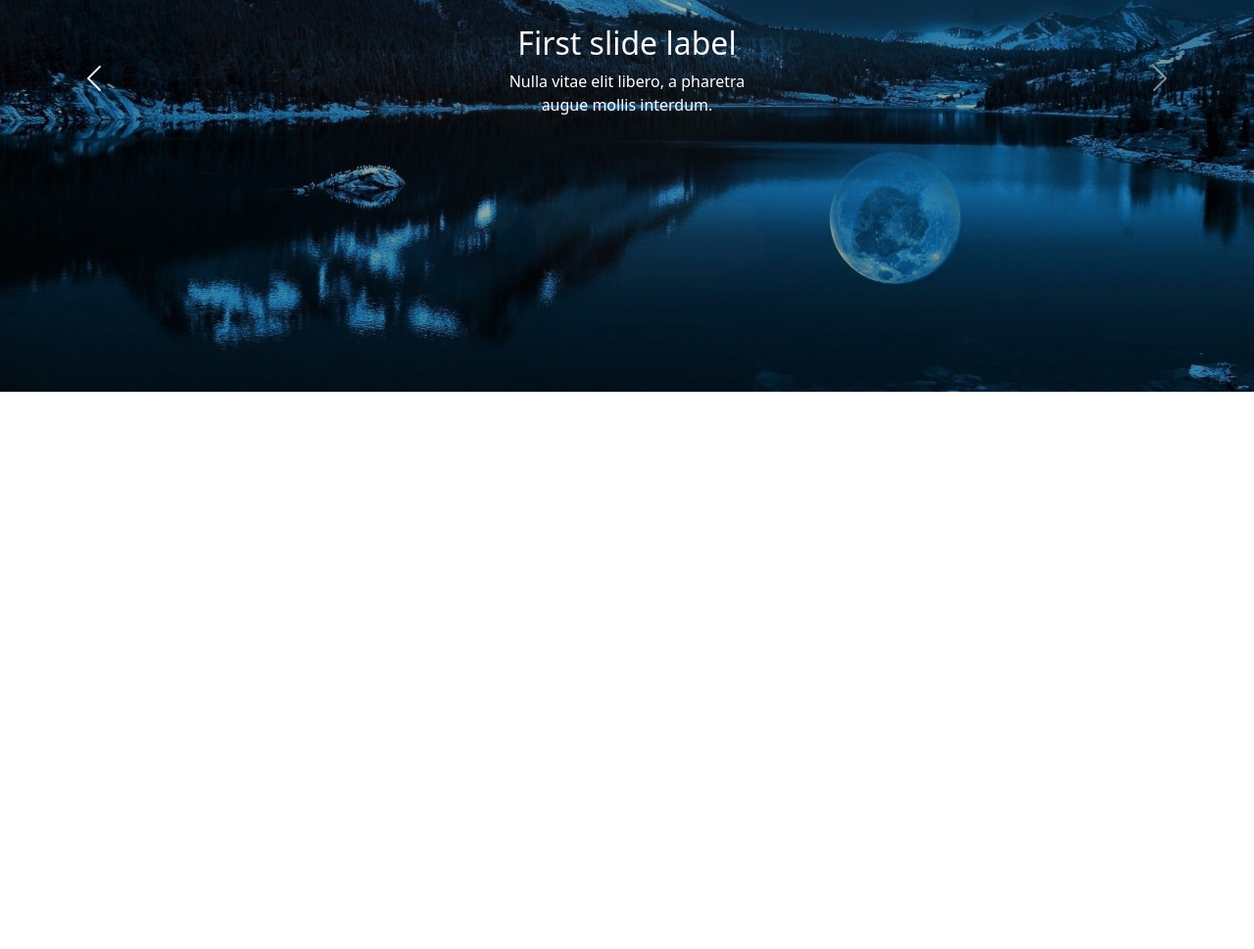
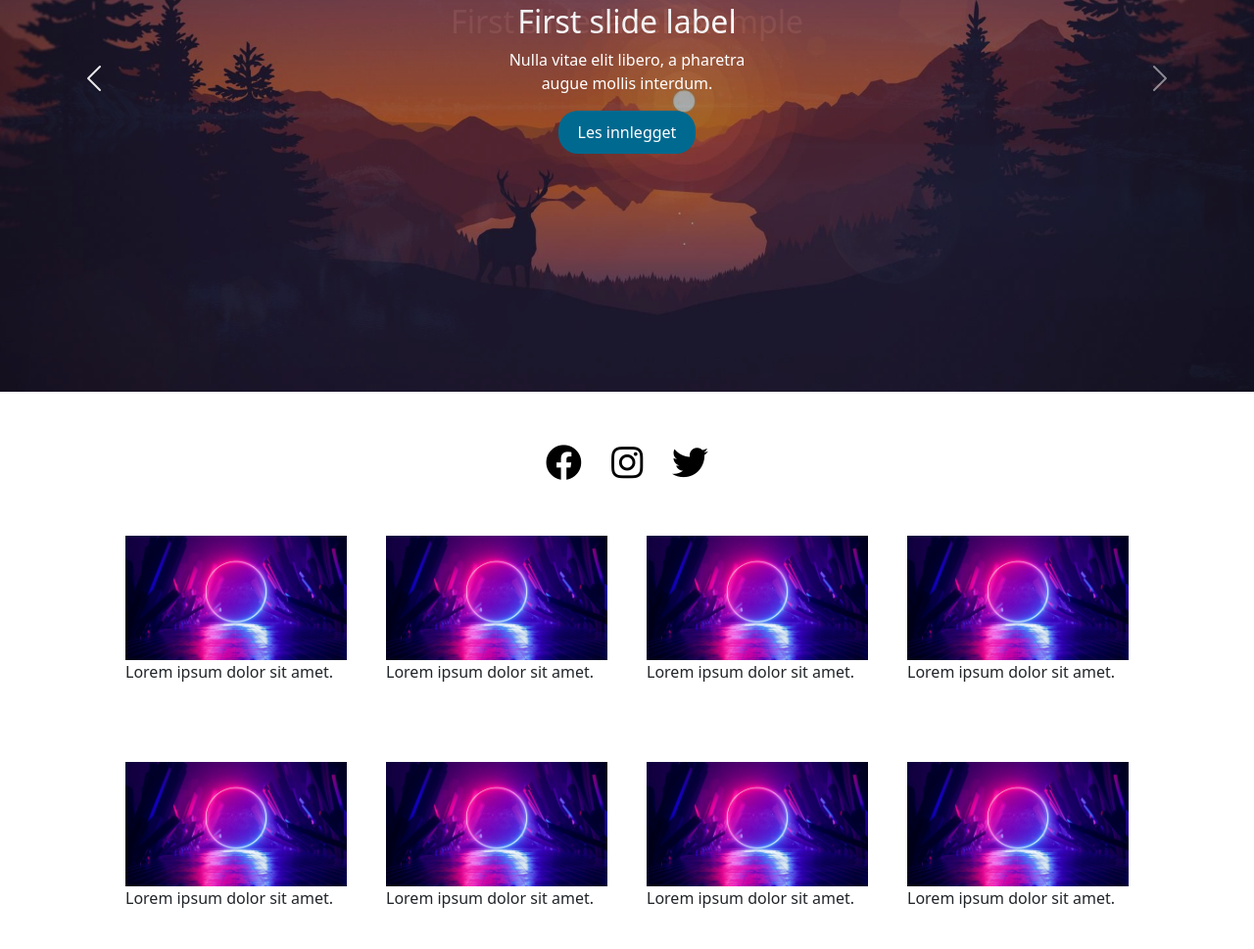
Before and after one commit to johannranudd/neil-test, a plain HTML site: page index.html in a window 1280 px wide. Shown: the part 240-1209 px from the top of the page at 98% size. Before the commit the page ends 800 px from the top, so only its background shows below. Drawn offline with nearby package versions, Linux system fonts and the light colour scheme.

Commit message:
grid-container

```diff
--- a/index.html
+++ b/index.html
@@ -44,7 +44,7 @@
           <div class="line1"></div>
           <div class="line2"></div>
           <div class="line3"></div>
-      </div>
+        </div>
       </nav>
     </header>
 
@@ -68,6 +68,7 @@
               Nulla vitae elit libero, a pharetra <br />
               augue mollis interdum.
             </p>
+            <a href="#">Les innlegget</a>
           </div>
         </div>
 
@@ -83,6 +84,7 @@
               Nulla vitae elit libero, a pharetra <br />
               augue mollis interdum.
             </p>
+            <a href="#">Les innlegget</a>
           </div>
         </div>
 
@@ -97,6 +99,7 @@
             <p>
               Nulla vitae elit libero, a pharetra <br />augue mollis interdum.
             </p>
+            <a href="#">Les innlegget</a>
           </div>
         </div>
       </div>
@@ -120,6 +123,65 @@
       </a>
     </div>
 
+    <!-- main section -->
+    <main class="main-index">
+      <div class="social-icons">
+        <a href="#"><i class="fab fa-facebook"></i></a>
+        <a href="#"><i class="fab fa-instagram"></i></a>
+        <a href="#"><i class="fab fa-twitter"></i></a>
+      </div>
+<div class="grid-c-5">
+  <figure>
+    <img src="./img/image-1.jpg" alt="ferris wheel">
+    <figcaption>
+      Lorem ipsum dolor sit amet.
+    </figcaption>
+  </figure>
+  <figure>
+    <img src="./img/image-1.jpg" alt="ferris wheel">
+    <figcaption>
+      Lorem ipsum dolor sit amet.
+    </figcaption>
+  </figure>
+  <figure>
+    <img src="./img/image-1.jpg" alt="ferris wheel">
+    <figcaption>
+      Lorem ipsum dolor sit amet.
+    </figcaption>
+  </figure>
+  <figure>
+    <img src="./img/image-1.jpg" alt="ferris wheel">
+    <figcaption>
+      Lorem ipsum dolor sit amet.
+    </figcaption>
+  </figure>
+  <figure>
+    <img src="./img/image-1.jpg" alt="ferris wheel">
+    <figcaption>
+      Lorem ipsum dolor sit amet.
+    </figcaption>
+  </figure>
+  <figure>
+    <img src="./img/image-1.jpg" alt="ferris wheel">
+    <figcaption>
+      Lorem ipsum dolor sit amet.
+    </figcaption>
+  </figure>
+  <figure>
+    <img src="./img/image-1.jpg" alt="ferris wheel">
+    <figcaption>
+      Lorem ipsum dolor sit amet.
+    </figcaption>
+  </figure>
+  <figure>
+    <img src="./img/image-1.jpg" alt="ferris wheel">
+    <figcaption>
+      Lorem ipsum dolor sit amet.
+    </figcaption>
+  </figure>
+</div>
+    </main>
+
     <!-- BS -->
     <script
       src="https://cdn.jsdelivr.net/npm/@popperjs/core@2.5.4/dist/umd/popper.min.js"
--- a/styles/_carousel.scss
+++ b/styles/_carousel.scss
@@ -1,9 +1,9 @@
 .item-1 {
-    background: url("../img/image-2.jpg") no-repeat center center/cover;
+    background: url("../img/image-3.jpg") no-repeat center center/cover;
     height: 80vh;
   }
   .item-2 {
-    background: url("../img/image-3.jpg") no-repeat center center/cover;
+    background: url("../img/image-2.jpg") no-repeat center center/cover;
     height: 80vh;
   }
   .item-3 {
@@ -56,6 +56,13 @@
     h5 {
       font-size: 8vw;
     }
+    a {
+      font-size: 1rem;
+      background: rgb(0, 105, 143);
+      color: white;
+      padding: 10px 20px;
+      border-radius: 20px;
+    }
     @media (min-width: 400px) {
       h5 {
         font-size: 2rem;
--- a/styles/_core.scss
+++ b/styles/_core.scss
@@ -1,3 +1,39 @@
+// !flexes
+@mixin flex-sb-c {
+  display: flex;
+  justify-content: space-between;
+  align-items: center;
+}
+
+@mixin flex-c-c{
+  display: flex;
+  justify-content: center;
+  align-items: center;
+}
+@mixin flex-col-c{
+  display: flex;
+  flex-direction: column;
+  align-items: center;
+}
+// !widths
+@mixin w-95-max-1400 {
+  width: 95%;
+  margin: auto;
+  max-width: 1500px;
+}
+@mixin w-90-max-1400 {
+  width: 90%;
+  margin: auto;
+  max-width: 1500px;
+}
+
+@mixin w-80-max-1400 {
+  width: 80%;
+  margin: auto;
+  max-width: 1500px;
+}
+
+
 * {
   padding: 0;
   margin: 0;
@@ -7,7 +43,6 @@
 body {
   overflow-x: hidden;
 }
-
 a {
   text-decoration: none;
 }
@@ -15,15 +50,18 @@ a {
 ul {
   list-style-type: none;
 }
-
-@mixin flex-sb-c {
-  display: flex;
-  justify-content: space-between;
-  align-items: center;
+figure {
+  @include flex-col-c();
+  padding: 20px 0;
+  margin: 0;
+  img {
+    width: 100%;
+    max-width: 400px;
+    min-width: 150px;
+  }
+  figcaption {
+    width: 100%;
+    max-width: 400px;
+    margin: auto;
+  }
 }
-
-@mixin w-90-max-1400 {
-  width: 90%;
-  margin: auto;
-  max-width: 1500px;
-}
--- /dev/null
+++ b/styles/_frontpage.scss
@@ -0,0 +1,44 @@
+.main-index {
+  position: absolute;
+  top: 85vh;
+  width: 100%;
+}
+.social-icons {
+  @include flex-c-c();
+  width: 250px;
+  margin: auto;
+  a {
+    padding: 15px;
+  }
+  &:hover {
+    i {
+      transition: 0.3s;
+      color: rgb(110, 110, 110);
+    }
+  }
+}
+
+.social-icons i {
+  color: #000;
+  font-size: 2.3rem;
+  &:hover {
+    transition: 0.3s;
+    color: #000;
+  }
+}
+
+.grid-c-5 {
+  padding: 20px 0;
+  @include w-95-max-1400();
+  @media (min-width: 768px) {
+    @include w-80-max-1400();
+    display: grid;
+    grid-template-columns: repeat(2, 1fr);
+    grid-gap: 2.5rem;
+  }
+  @media (min-width: 1024px) {
+    display: grid;
+    grid-template-columns: repeat(4, 1fr);
+    grid-gap: 2.5rem;
+  }
+}
--- a/styles/styles.scss
+++ b/styles/styles.scss
@@ -2,3 +2,4 @@
 @import "./core";
 @import "./carousel";
 @import "./navbar";
+@import "./frontpage";
```
Also changed, not shown: styles/styles.css, 1 other file.
